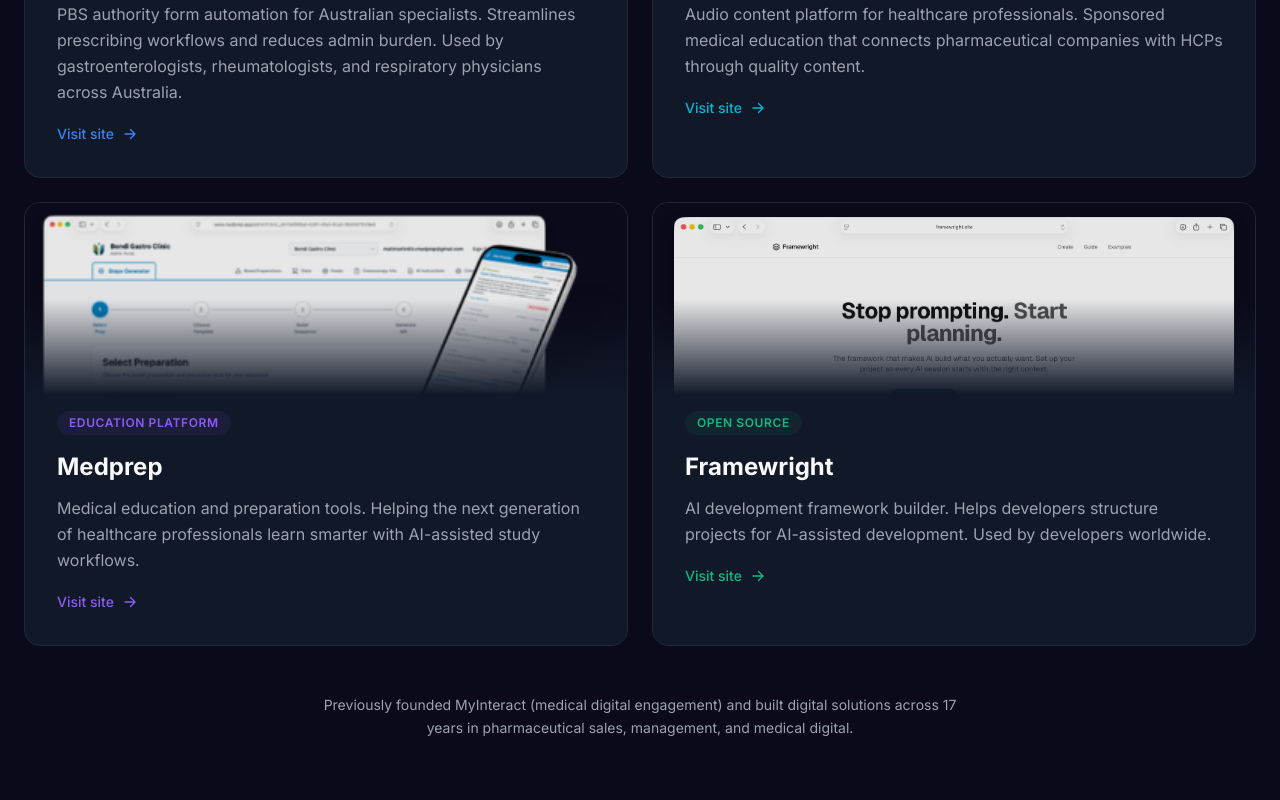
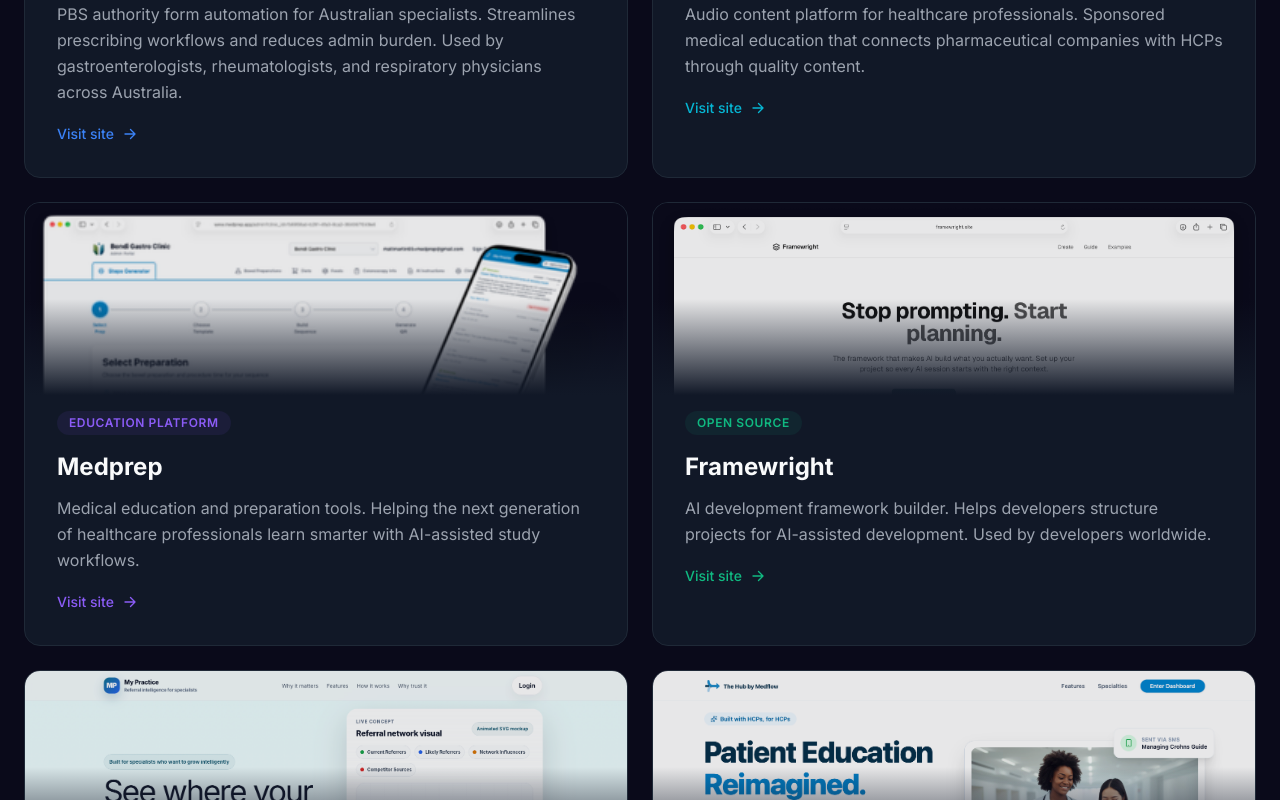
Before and after one commit to medwaresolutions/medware-site, a Next.js app: page / in a window 1280 px wide. Shown: the part 2000-2800 px from the top of the page. Built offline with nearby package versions, Linux system fonts and the light colour scheme.

Commit message:
feat: add My Practice and The Hub to Our Work section
Co-Authored-By: Claude Opus 4.6 <noreply@anthropic.com>

```diff
--- a/src/components/Work.tsx
+++ b/src/components/Work.tsx
@@ -40,6 +40,24 @@ const products = [
     link: "https://framewright.site",
     color: "#10B981",
     image: "/1-framewright.png",
+  },
+  {
+    name: "My Practice",
+    tag: "Referral Intelligence",
+    description:
+      "Referral mapping and revenue intelligence for US specialist physicians. Maps GP and specialist referral patterns, develops targeted outreach campaigns, and places dollar values on referral relationships to help practices grow revenue.",
+    link: "",
+    color: "#EF4444",
+    image: "/1-mypactice.png",
+  },
+  {
+    name: "The Hub by MedFlow",
+    tag: "Patient Education",
+    description:
+      "Patient information delivery platform for clinics. Package reputable health content and deliver it via SMS or email with personalised patient web pages. Track engagement and set up timed campaign sequences.",
+    link: "https://hub.medflow.com.au",
+    color: "#F59E0B",
+    image: "/1-thehub.png",
   },
 ];
 
```
Also changed, not shown: public/1-mypactice.png (added), public/1-thehub.png (added).
